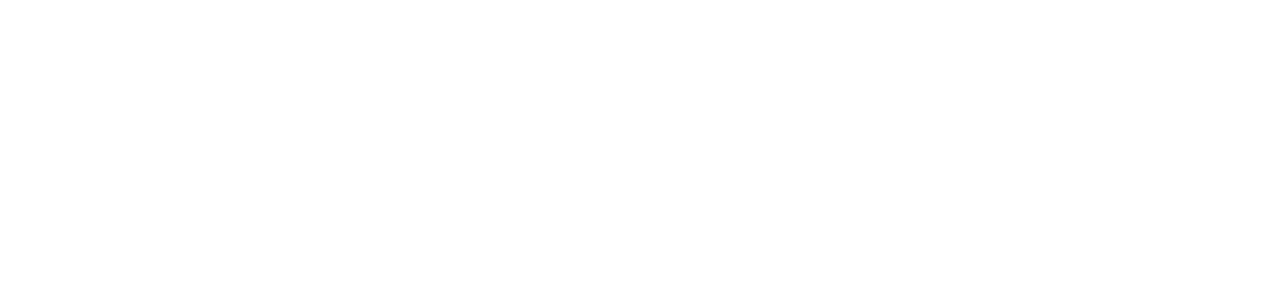
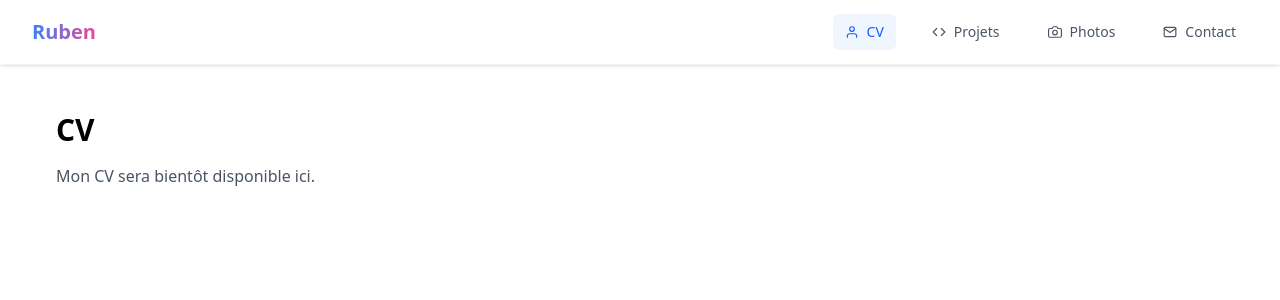
Before and after one commit to RubnK/NodeJS_Vite_React-Portfolio, a React (Vite) app in the folder frontend/: page /cv in a window 1280 px wide. Before the commit this address had no page. Shown: the top 300 px of the page. Built offline with nearby package versions, Linux system fonts and the light colour scheme.

Commit message:
Ajout de la page CV

```diff
--- a/frontend/src/App.tsx
+++ b/frontend/src/App.tsx
@@ -3,16 +3,22 @@
 import Projects from './pages/Projects';
 import Contact from './pages/Contact';
 import Photos from './pages/Photos';
+import Cv from './pages/Cv';
+import Navbar from './components/Navbar';
 
 export default function App() {
   return (
     <Router>
+      <Navbar />
+      <div className="pt-20 px-6">
       <Routes>
         <Route path="/" element={<Home />} />
-        <Route path="/projects" element={<Projects />} />
+        <Route path="/cv" element={<Cv />} />
+        <Route path="/projets" element={<Projects />} />
+        <Route path="/photos" element={<Photos />} />
         <Route path="/contact" element={<Contact />} />
-        <Route path="/photos" element={<Photos />} />
       </Routes>
+      </div>
     </Router>
   );
 }
--- /dev/null
+++ b/frontend/src/pages/Cv.tsx
@@ -0,0 +1,8 @@
+export default function Cv() {
+    return (
+      <div className="p-8">
+        <h1 className="text-3xl font-bold mb-4">CV</h1>
+        <p className="text-gray-600">Mon CV sera bientôt disponible ici.</p>
+      </div>
+    );
+  }
```
